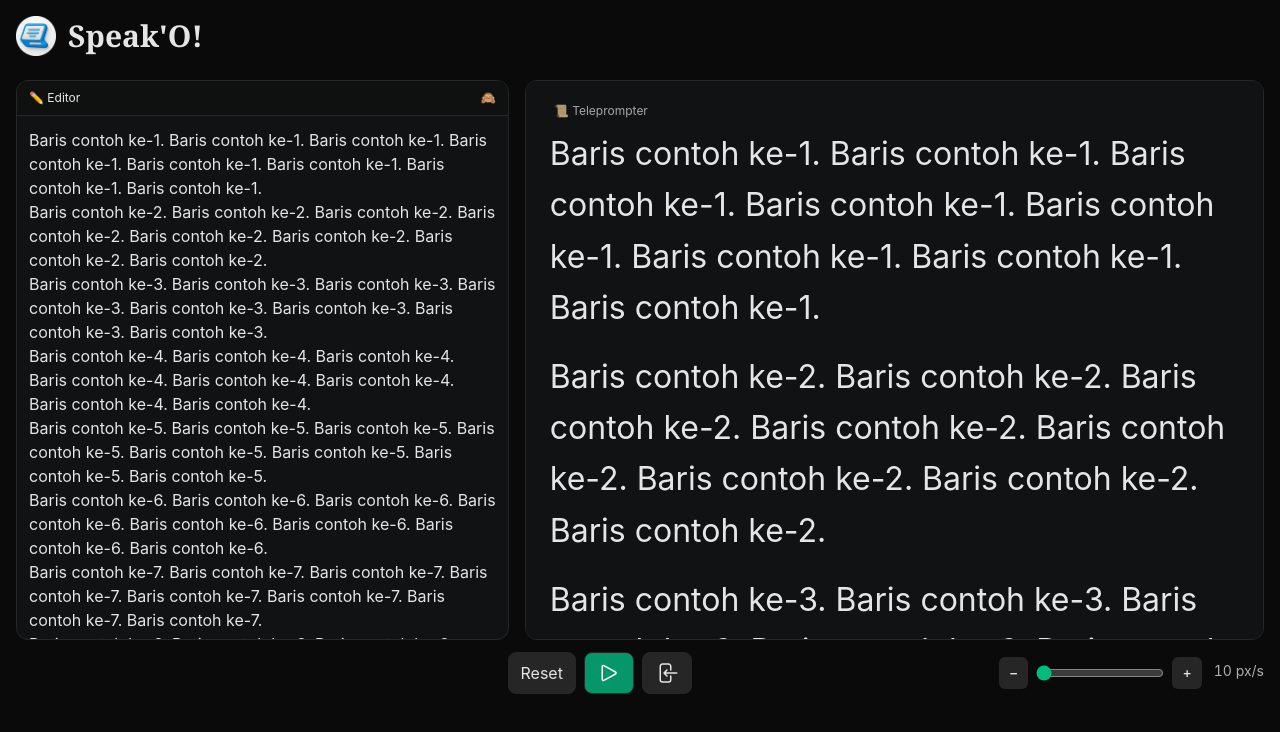
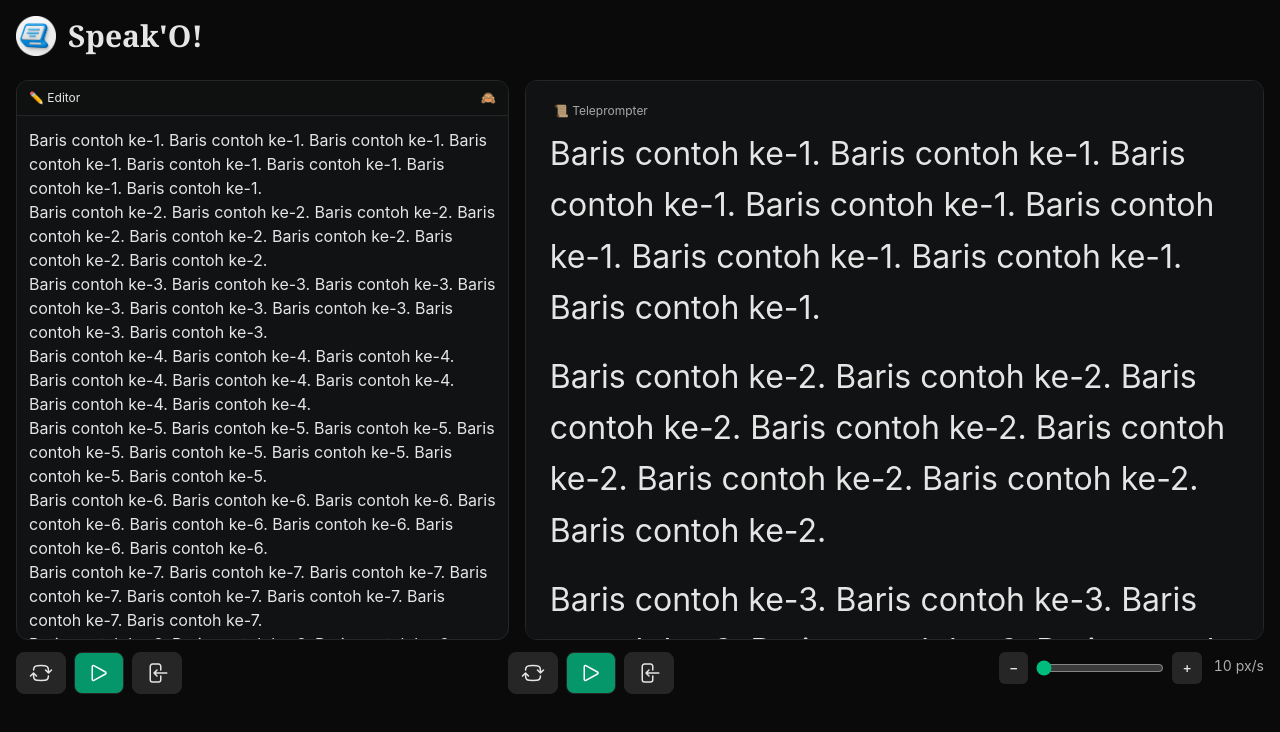
Before and after one commit to YusrilD/speako, a React (Vite) app: page / in a window 1280 px wide. Shown: the top 732 px of the page. Built offline with nearby package versions, Linux system fonts and the light colour scheme.

Commit message:
add reset icon

```diff
--- /dev/null
+++ b/src/icons/ResetIcon.jsx
@@ -0,0 +1,7 @@
+export default function ResetIcon() {
+    return (
+        <svg xmlns="http://www.w3.org/2000/svg" fill="none" viewBox="0 0 24 24" stroke-width="1.5" stroke="currentColor" class="size-6">
+            <path stroke-linecap="round" stroke-linejoin="round" d="M19.5 12c0-1.232-.046-2.453-.138-3.662a4.006 4.006 0 0 0-3.7-3.7 48.678 48.678 0 0 0-7.324 0 4.006 4.006 0 0 0-3.7 3.7c-.017.22-.032.441-.046.662M19.5 12l3-3m-3 3-3-3m-12 3c0 1.232.046 2.453.138 3.662a4.006 4.006 0 0 0 3.7 3.7 48.656 48.656 0 0 0 7.324 0 4.006 4.006 0 0 0 3.7-3.7c.017-.22.032-.441.046-.662M4.5 12l3 3m-3-3-3 3" />
+        </svg>
+    );
+}
--- a/src/icons/index.js
+++ b/src/icons/index.js
@@ -1,6 +1,7 @@
 // src/icons/index.js
 export { default as PauseIcon } from "./PauseIcon.jsx";
 export { default as PlayIcon } from "./PlayIcon.jsx";
+export { default as ResetIcon } from "./ResetIcon.jsx";
 
 export { default as ArrowLeftIcon } from "./ArrowLeftIcon.jsx";
 export { default as ArrowRightIcon } from "./ArrowRightIcon.jsx";
--- a/src/pages/TelePrompter.jsx
+++ b/src/pages/TelePrompter.jsx
@@ -1,7 +1,7 @@
 import React, { useEffect, useRef, useState } from "react";
 import appIcon from '../assets/app_icon.webp'
 
-import { PauseIcon, PlayIcon, ArrowLeftIcon, ArrowRightIcon } from "../icons";
+import { PauseIcon, PlayIcon, ArrowLeftIcon, ArrowRightIcon, ResetIcon } from "../icons";
 
 // Live Preview with editable panel that can be minimized (no Tailwind; inline styles)
 export default function PreviewTeleprompter() {
@@ -71,7 +71,7 @@ export default function PreviewTeleprompter() {
     row: { display: "flex", alignItems: "center", gap: 8, marginBottom: 12 },
     bottomRow: {
       display: "flex",
-      alignItems: "center",
+      alignItems: "stretch",
       justifyContent: "space-between",
       // gap: 8,
       marginTop: 12
@@ -185,11 +185,18 @@ export default function PreviewTeleprompter() {
       </div>
 
       <div style={styles.bottomRow}>
-        <h1 class="flex-1"></h1>
         <div class="flex-1">
           <div className="flex gap-2">
-
-            <button onClick={resetScroll} style={styles.btn(false)}> Reset</button>
+            <button onClick={resetScroll} style={styles.btn(false)}> <ResetIcon size={20} color="#fff" /> </button>
+            <button onClick={() => setRunning(v => !v)} style={{ ...styles.btn(!running), ...(running ? styles.danger : {}) }}>
+              {running ? <PauseIcon size={20} color="#fff" /> : <PlayIcon size={20} color="#fff" />}
+            </button>
+            <button onClick={() => setMirrored(m => !m)} style={styles.btn(false)}>{mirrored ? <ArrowRightIcon size={20} color="#fff" /> : <ArrowLeftIcon size={20} color="#fff" />}</button>
+          </div>
+        </div>
+        <div class="flex-1">
+          <div className="flex gap-2">
+            <button onClick={resetScroll} style={styles.btn(false)}> <ResetIcon size={20} color="#fff" /> </button>
             <button onClick={() => setRunning(v => !v)} style={{ ...styles.btn(!running), ...(running ? styles.danger : {}) }}>
               {running ? <PauseIcon size={20} color="#fff" /> : <PlayIcon size={20} color="#fff" />}
             </button>
```
